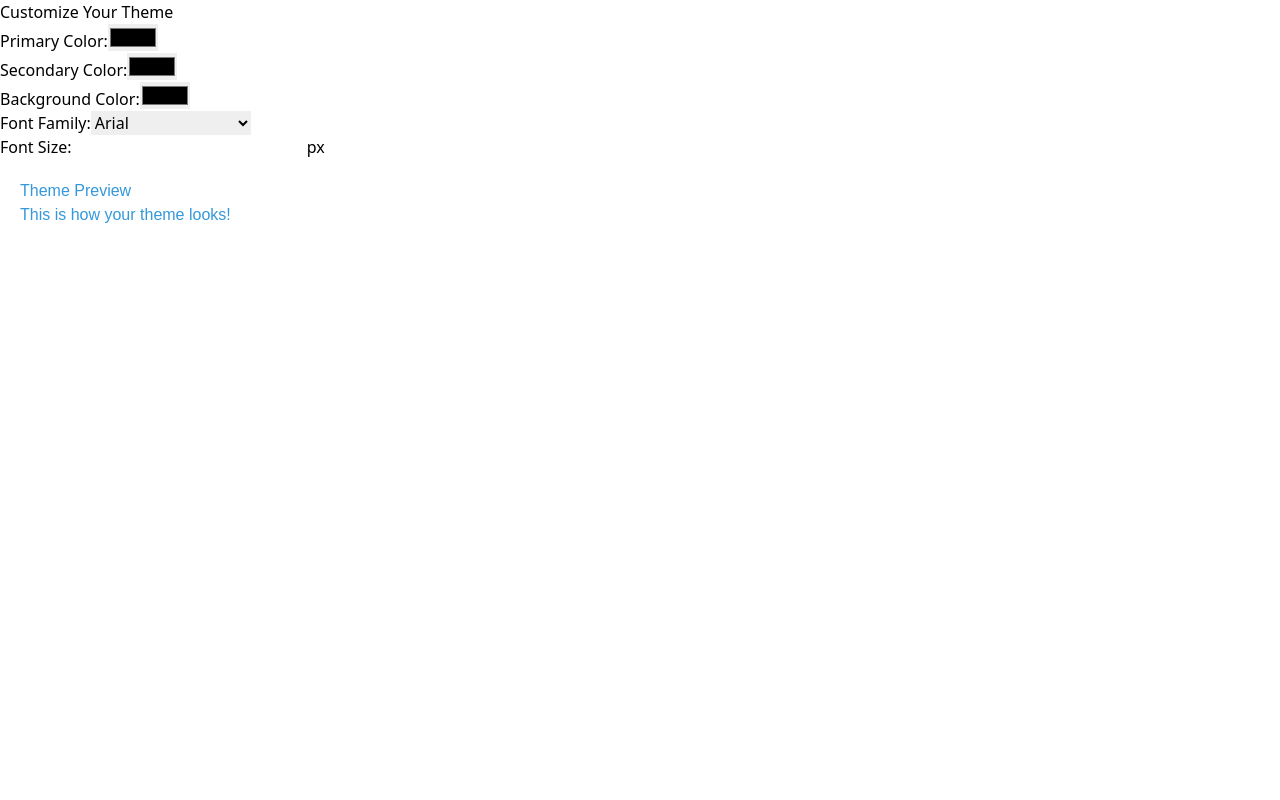
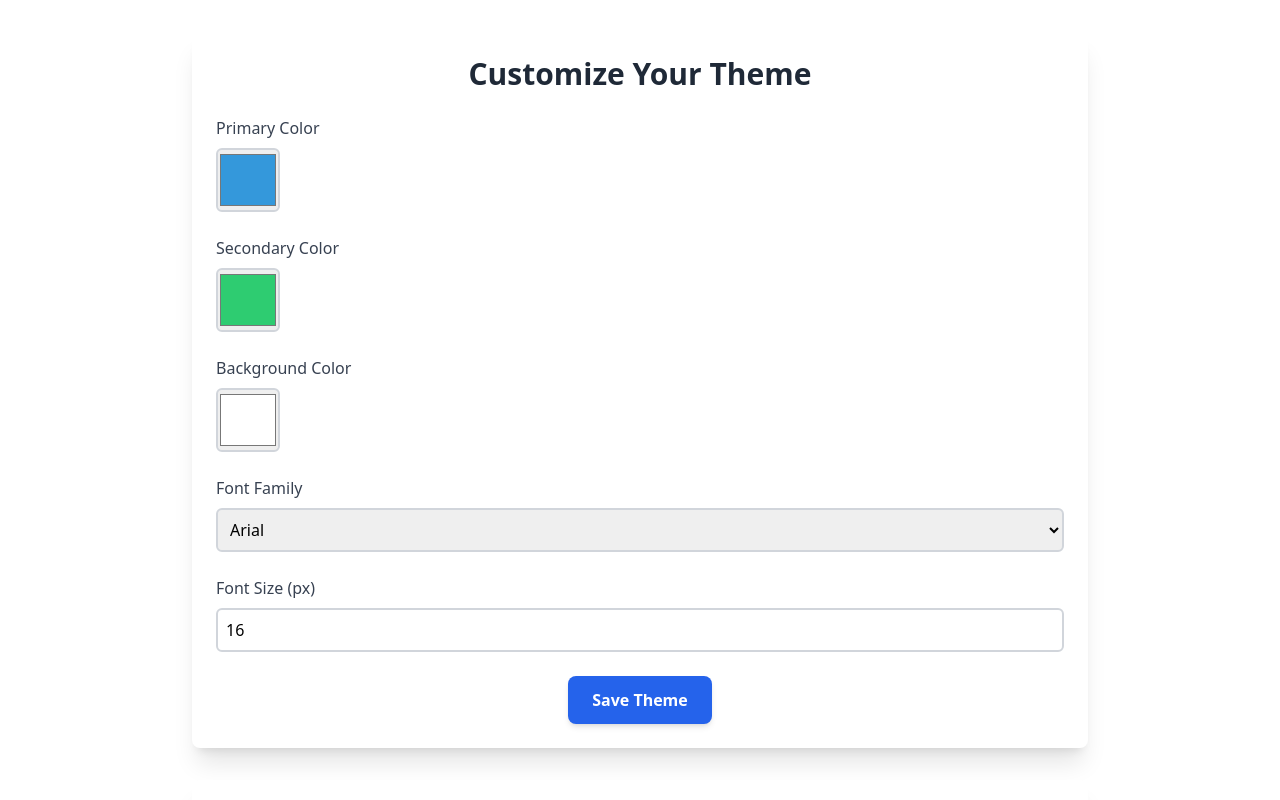
Before and after one commit to Lopez-JhonLay/dynamic-theme-manager, a React (Vite) app: page / in a window 1280 px wide. Shown: the top 800 px of the page. Built offline with nearby package versions, Linux system fonts and the light colour scheme.

Commit message:
enhance ui of form and preview component

```diff
--- a/src/components/ThemeCustomizationForm.jsx
+++ b/src/components/ThemeCustomizationForm.jsx
@@ -1,5 +1,5 @@
-import React from "react";
-import { useDispatch } from "react-redux";
+import React, { useState } from "react";
+import { useDispatch, useSelector } from "react-redux";
 import {
   setPrimaryColor,
   setSecondaryColor,
@@ -8,74 +8,149 @@ import {
   setFontSize,
 } from "../redux/themeSlice";
 
-function ThemeCustomizationForm() {
+const ThemeSettingsForm = () => {
   const dispatch = useDispatch();
 
-  const handlePrimaryColorChange = (e) => {
-    dispatch(setPrimaryColor(e.target.value));
+  // Access the current theme from Redux state
+  const theme = useSelector((state) => state.theme);
+
+  // Local state for the form inputs
+  const [formData, setFormData] = useState({
+    primaryColor: theme.primaryColor,
+    secondaryColor: theme.secondaryColor,
+    backgroundColor: theme.backgroundColor,
+    fontFamily: theme.fontFamily,
+    fontSize: theme.fontSize,
+  });
+
+  // Handle form input change
+  const handleChange = (e) => {
+    const { name, value } = e.target;
+    setFormData({
+      ...formData,
+      [name]: value,
+    });
   };
 
-  const handleSecondaryColorChange = (e) => {
-    dispatch(setSecondaryColor(e.target.value));
-  };
-
-  const handleBackgroundColorChange = (e) => {
-    dispatch(setBackgroundColor(e.target.value));
-  };
-
-  const handleFontFamilyChange = (e) => {
-    dispatch(setFontFamily(e.target.value));
-  };
-
-  const handleFontSizeChange = (e) => {
-    dispatch(setFontSize(e.target.value));
+  // Handle form submission
+  const handleSubmit = (e) => {
+    e.preventDefault();
+    dispatch(setPrimaryColor(formData.primaryColor));
+    dispatch(setSecondaryColor(formData.secondaryColor));
+    dispatch(setBackgroundColor(formData.backgroundColor));
+    dispatch(setFontFamily(formData.fontFamily));
+    dispatch(setFontSize(formData.fontSize));
   };
 
   return (
-    <div>
-      <h2>Customize Your Theme</h2>
-      <form>
-        {/* Primary Color */}
-        <label>
-          Primary Color:
-          <input type="color" onChange={handlePrimaryColorChange} />
-        </label>
-        <br />
+    <div className="max-w-4xl mx-auto my-8 p-6 bg-white shadow-xl rounded-lg">
+      <h2 className="text-3xl font-semibold text-center text-gray-800 mb-6">
+        Customize Your Theme
+      </h2>
+      <form onSubmit={handleSubmit} className="space-y-6">
+        <div>
+          <label
+            htmlFor="primaryColor"
+            className="block text-gray-700 font-medium mb-2"
+          >
+            Primary Color
+          </label>
+          <input
+            type="color"
+            id="primaryColor"
+            name="primaryColor"
+            value={formData.primaryColor}
+            onChange={handleChange}
+            className="w-16 h-16 border-2 border-gray-300 rounded-md"
+          />
+        </div>
 
-        {/* Secondary Color */}
-        <label>
-          Secondary Color:
-          <input type="color" onChange={handleSecondaryColorChange} />
-        </label>
-        <br />
+        <div>
+          <label
+            htmlFor="secondaryColor"
+            className="block text-gray-700 font-medium mb-2"
+          >
+            Secondary Color
+          </label>
+          <input
+            type="color"
+            id="secondaryColor"
+            name="secondaryColor"
+            value={formData.secondaryColor}
+            onChange={handleChange}
+            className="w-16 h-16 border-2 border-gray-300 rounded-md"
+          />
+        </div>
 
-        {/* Background Color */}
-        <label>
-          Background Color:
-          <input type="color" onChange={handleBackgroundColorChange} />
-        </label>
-        <br />
+        <div>
+          <label
+            htmlFor="backgroundColor"
+            className="block text-gray-700 font-medium mb-2"
+          >
+            Background Color
+          </label>
+          <input
+            type="color"
+            id="backgroundColor"
+            name="backgroundColor"
+            value={formData.backgroundColor}
+            onChange={handleChange}
+            className="w-16 h-16 border-2 border-gray-300 rounded-md"
+          />
+        </div>
 
-        {/* Font Family */}
-        <label>
-          Font Family:
-          <select onChange={handleFontFamilyChange}>
+        <div>
+          <label
+            htmlFor="fontFamily"
+            className="block text-gray-700 font-medium mb-2"
+          >
+            Font Family
+          </label>
+          <select
+            id="fontFamily"
+            name="fontFamily"
+            value={formData.fontFamily}
+            onChange={handleChange}
+            className="w-full p-2 border-2 border-gray-300 rounded-md"
+          >
             <option value="Arial">Arial</option>
-            <option value="Times New Roman">Times New Roman</option>
             <option value="Courier New">Courier New</option>
             <option value="Georgia">Georgia</option>
+            <option value="Times New Roman">Times New Roman</option>
+            <option value="Verdana">Verdana</option>
           </select>
-        </label>
-        <br />
+        </div>
 
-        {/* Font Size */}
-        <label>
-          Font Size:
-          <input type="number" onChange={handleFontSizeChange} /> px
-        </label>
+        <div>
+          <label
+            htmlFor="fontSize"
+            className="block text-gray-700 font-medium mb-2"
+          >
+            Font Size (px)
+          </label>
+          <input
+            type="number"
+            id="fontSize"
+            name="fontSize"
+            value={formData.fontSize}
+            onChange={handleChange}
+            min="10"
+            max="100"
+            className="w-full p-2 border-2 border-gray-300 rounded-md"
+          />
+        </div>
+
+        <div className="text-center">
+          <button
+            type="submit"
+            className="px-6 py-3 bg-blue-600 text-white font-semibold rounded-lg shadow-md hover:bg-blue-700 transition duration-200"
+          >
+            Save Theme
+          </button>
+        </div>
       </form>
     </div>
   );
-}
+};
 
-export default ThemeCustomizationForm;
+export default ThemeSettingsForm;
--- a/src/components/ThemePreview.jsx
+++ b/src/components/ThemePreview.jsx
@@ -9,18 +9,55 @@ function ThemePreview() {
     return <div>Loading theme...</div>;
   }
 
+  const getFontSizeClass = (size) => {
+    if (size <= 12) return "text-xs"; // 12px or less
+    if (size <= 14) return "text-sm"; // 14px
+    if (size <= 16) return "text-base"; // 16px
+    if (size <= 18) return "text-lg"; // 18px
+    if (size <= 20) return "text-xl"; // 20px
+    if (size <= 24) return "text-2xl"; // 24px
+    if (size <= 30) return "text-3xl"; // 30px
+    if (size <= 36) return "text-4xl"; // 36px
+    if (size <= 48) return "text-5xl"; // 48px
+    if (size <= 60) return "text-6xl"; // 60px
+    if (size <= 72) return "text-7xl"; // 72px
+    if (size <= 96) return "text-8xl"; // 96px
+    return "text-9xl"; // 128px and larger
+  };
+
   return (
     <div
+      className="max-w-4xl mx-auto my-8 p-6 rounded-lg shadow-xl transition-all duration-300"
       style={{
         backgroundColor: theme.backgroundColor,
         color: theme.primaryColor,
         fontFamily: theme.fontFamily,
-        fontSize: theme.fontSize,
-        padding: "20px",
       }}
     >
-      <h1>Theme Preview</h1>
-      <p>This is how your theme looks!</p>
+      <h1
+        className={`text-center font-semibold mb-4 ${getFontSizeClass(
+          theme.fontSize
+        )}`}
+      >
+        Theme Preview
+      </h1>
+      <p className="text-center text-lg mb-6">
+        This is a live preview of your custom theme.
+      </p>
+      <div className="flex justify-around items-center space-x-4">
+        <div
+          className="p-4 rounded-md text-white font-bold text-lg"
+          style={{ backgroundColor: theme.secondaryColor }}
+        >
+          Secondary Color Box
+        </div>
+        <div
+          className="p-4 rounded-md text-white font-bold text-lg"
+          style={{ backgroundColor: theme.primaryColor }}
+        >
+          Primary Color Box
+        </div>
+      </div>
     </div>
   );
 }
--- a/src/redux/themeSlice.js
+++ b/src/redux/themeSlice.js
@@ -5,7 +5,7 @@ const initialState = {
   secondaryColor: "#2ecc71",
   backgroundColor: "#ffffff",
   fontFamily: "Arial",
-  fontSize: "16px",
+  fontSize: 16,
 };
 
 const themeSlice = createSlice({
```
